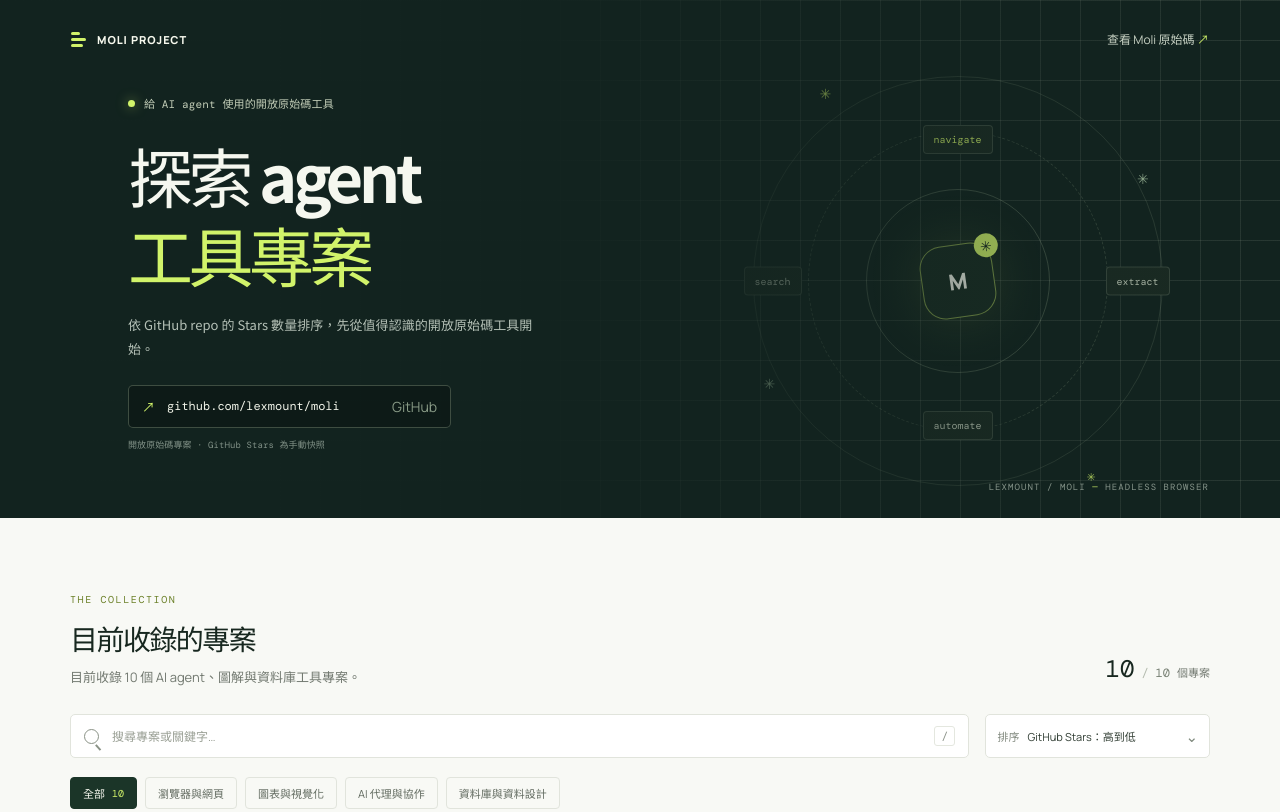
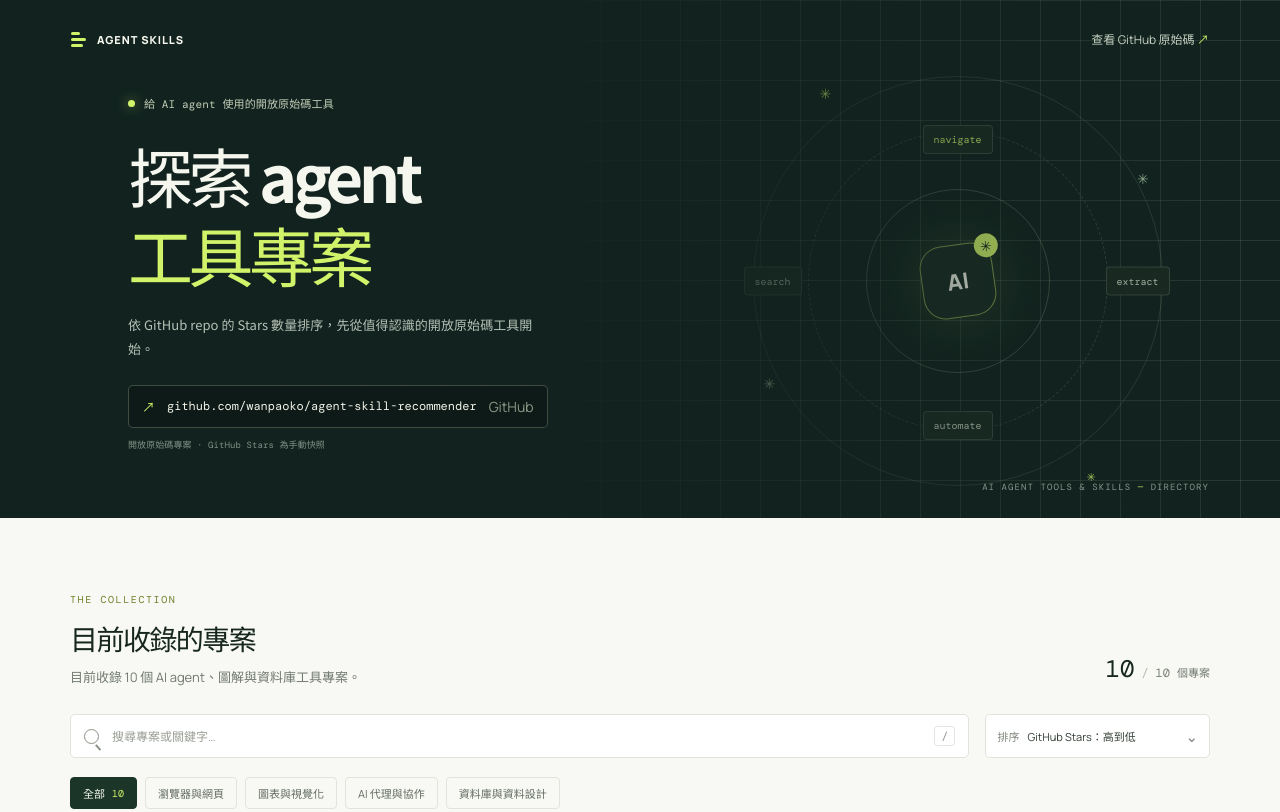
Before and after one commit to wanpaoko/agent-skill-recommender, a plain HTML site: page index.html in a window 1280 px wide. Shown: the top 812 px of the page. Drawn offline with nearby package versions, Linux system fonts and the light colour scheme.

Commit message:
fix: update site branding and hero link from Moli to Agent Skills Atlas

```diff
--- a/index.html
+++ b/index.html
@@ -5,18 +5,18 @@
     <meta name="viewport" content="width=device-width, initial-scale=1">
     <meta name="theme-color" content="#12231f">
     <meta name="description" content="以 GitHub repo stars 排序的 AI agent 開放原始碼專案清單。">
-    <title>Moli Project — AI Agent Browser</title>
+    <title>AI Agent Project Browser — 探索開源 Agent 工具與 Skills</title>
     <link rel="icon" href="assets/favicon.svg" type="image/svg+xml">
     <link rel="stylesheet" href="assets/site.css">
     <script type="module" src="assets/app.mjs"></script>
   </head>
   <body>
     <header class="masthead">
-      <a class="wordmark" href="./" aria-label="Moli Project 首頁">
+      <a class="wordmark" href="./" aria-label="AI Agent Project Browser 首頁">
         <span class="wordmark-mark" aria-hidden="true"><span></span><span></span><span></span></span>
-        <span>MOLI PROJECT</span>
+        <span>AGENT SKILLS</span>
       </a>
-      <a class="masthead-link" href="https://github.com/lexmount/moli" target="_blank" rel="noreferrer">查看 Moli 原始碼 <span aria-hidden="true">↗</span></a>
+      <a class="masthead-link" href="https://github.com/wanpaoko/agent-skill-recommender" target="_blank" rel="noreferrer">查看 GitHub 原始碼 <span aria-hidden="true">↗</span></a>
     </header>
 
     <main>
@@ -25,9 +25,9 @@
           <p class="hero-kicker"><span class="status-dot"></span> 給 AI agent 使用的開放原始碼工具</p>
           <h1 id="page-title">探索 agent<br><span>工具專案</span></h1>
           <p class="hero-description">依 GitHub repo 的 Stars 數量排序，先從值得認識的開放原始碼工具開始。</p>
-          <a class="hero-command" href="https://github.com/lexmount/moli" target="_blank" rel="noreferrer" aria-label="在 GitHub 查看 Moli 專案">
+          <a class="hero-command" href="https://github.com/wanpaoko/agent-skill-recommender" target="_blank" rel="noreferrer" aria-label="在 GitHub 查看專案原始碼">
             <span class="prompt-mark" aria-hidden="true">↗</span>
-            <code>github.com/lexmount/moli</code>
+            <code>github.com/wanpaoko/agent-skill-recommender</code>
             <span class="copy-mark" aria-hidden="true">GitHub</span>
           </a>
           <p class="hero-caption">開放原始碼專案 · GitHub Stars 為手動快照</p>
@@ -36,7 +36,7 @@
           <div class="orbit-ring orbit-ring-outer"></div>
           <div class="orbit-ring orbit-ring-middle"></div>
           <div class="orbit-ring orbit-ring-inner"></div>
-          <span class="orbit-center">M<span>✳</span></span>
+          <span class="orbit-center">AI<span>✳</span></span>
           <span class="orbit-node orbit-node-1">navigate</span>
           <span class="orbit-node orbit-node-2">extract</span>
           <span class="orbit-node orbit-node-3">automate</span>
@@ -46,7 +46,7 @@
           <span class="orbit-cross orbit-cross-3">✳</span>
           <span class="orbit-cross orbit-cross-4">✳</span>
         </div>
-        <div class="hero-index" aria-hidden="true">LEXMOUNT / MOLI <span>—</span> HEADLESS BROWSER</div>
+        <div class="hero-index" aria-hidden="true">AI AGENT TOOLS &amp; SKILLS <span>—</span> DIRECTORY</div>
       </section>
 
       <section class="catalog-section" aria-labelledby="catalog-title">
@@ -103,8 +103,8 @@
     </main>
 
     <footer class="site-footer">
-      <span>MOLI PROJECT <span class="footer-dot">✳</span> AI AGENT BROWSER</span>
-      <a href="https://github.com/trend-consumer-griffin/agent-skill-recommender" target="_blank" rel="noreferrer">在 GitHub 上查看 <span aria-hidden="true">↗</span></a>
+      <span>AGENT SKILLS <span class="footer-dot">✳</span> AI AGENT BROWSER</span>
+      <a href="https://github.com/wanpaoko/agent-skill-recommender" target="_blank" rel="noreferrer">在 GitHub 上查看 <span aria-hidden="true">↗</span></a>
     </footer>
   </body>
 </html>
```
